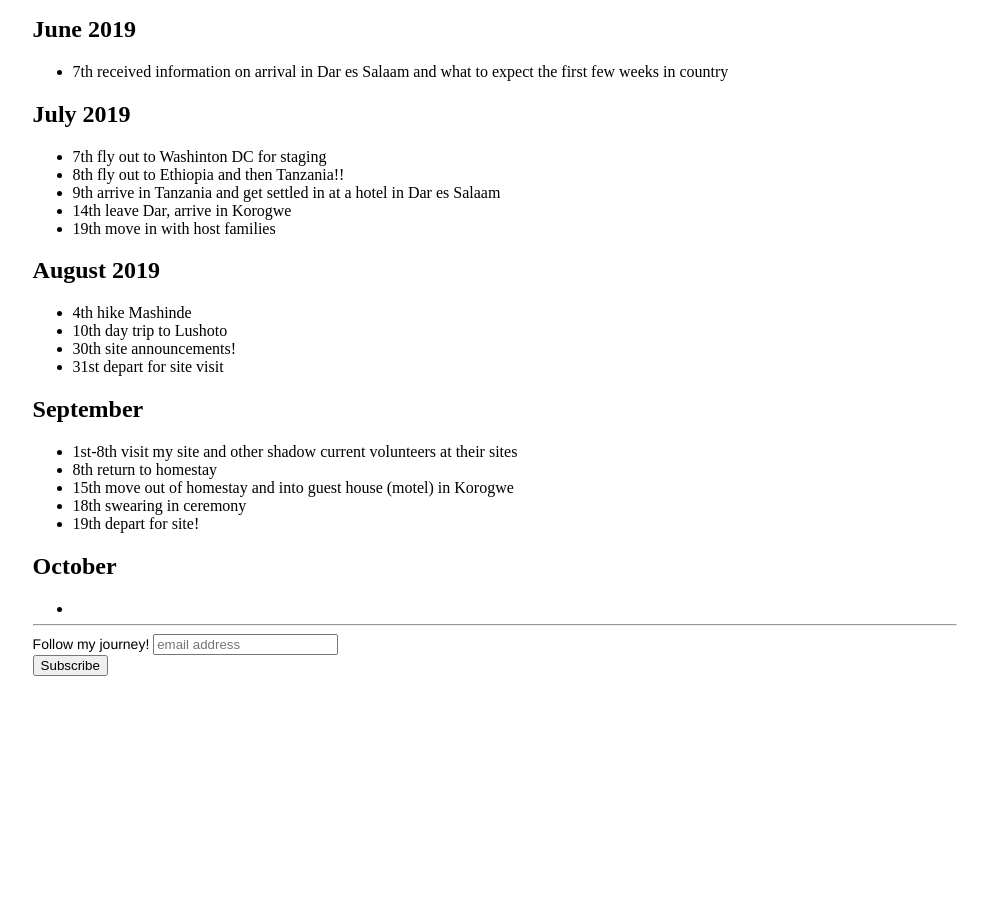
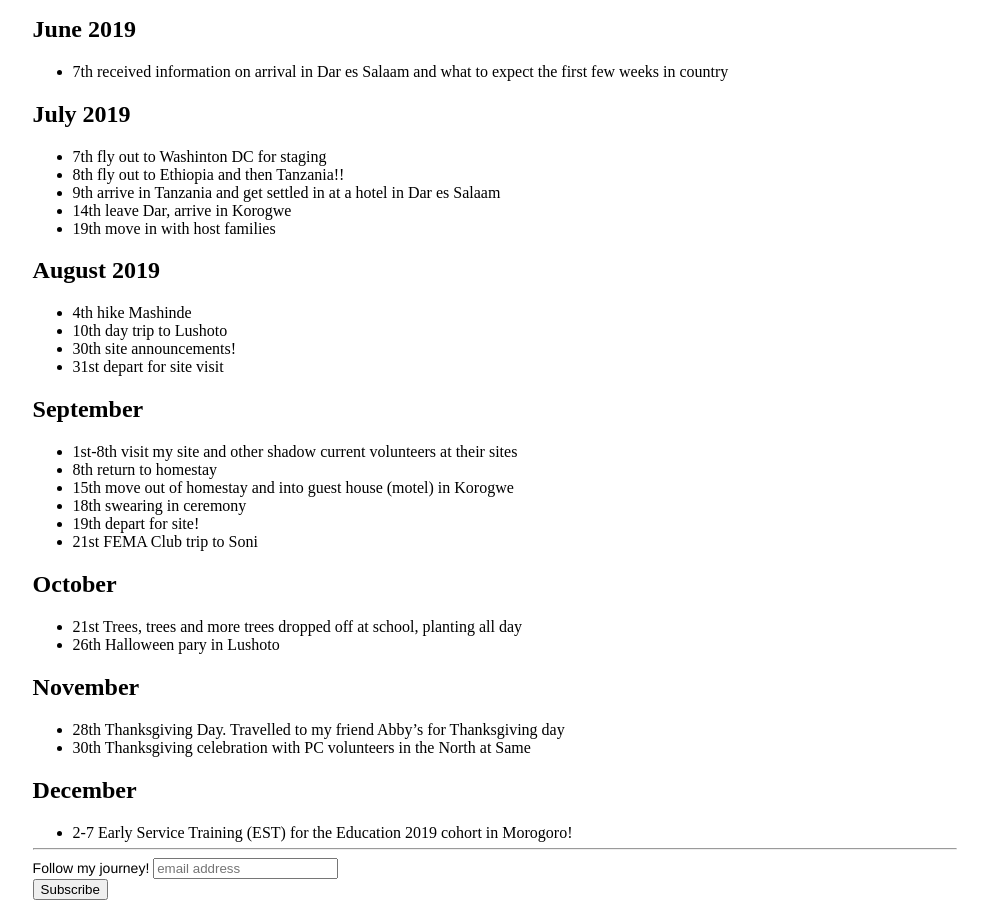
Before and after one commit to caliholman/caliholman.github.io, a Jekyll site: the page built from timeline.md, in a window 1280 px wide and 900 px high, scrolled down 1334 px. Shown: the whole window, without its empty margins (145-1133 px from the left). Built offline with Jekyll 4.4.1, drawn with Linux system fonts in a browser that asks for light colours; comment, search, counter and statistics services are not loaded; before the commit the page ends 2010 px from its top, so only the background shows below that.

Commit message:
Update timeline.md

```diff
--- a/timeline.md
+++ b/timeline.md
@@ -74,6 +74,15 @@ permalink: /timeline/
 * 15th move out of homestay and into guest house (motel) in Korogwe
 * 18th swearing in ceremony
 * 19th depart for site!
+* 21st FEMA Club trip to Soni
 
 ## October
-*
+* 21st Trees, trees and more trees dropped off at school, planting all day
+* 26th Halloween pary in Lushoto
+
+## November
+* 28th Thanksgiving Day. Travelled to my friend Abby's for Thanksgiving day
+* 30th Thanksgiving celebration with PC volunteers in the North at Same
+
+## December
+* 2-7 Early Service Training (EST) for the Education 2019 cohort in Morogoro!
```
